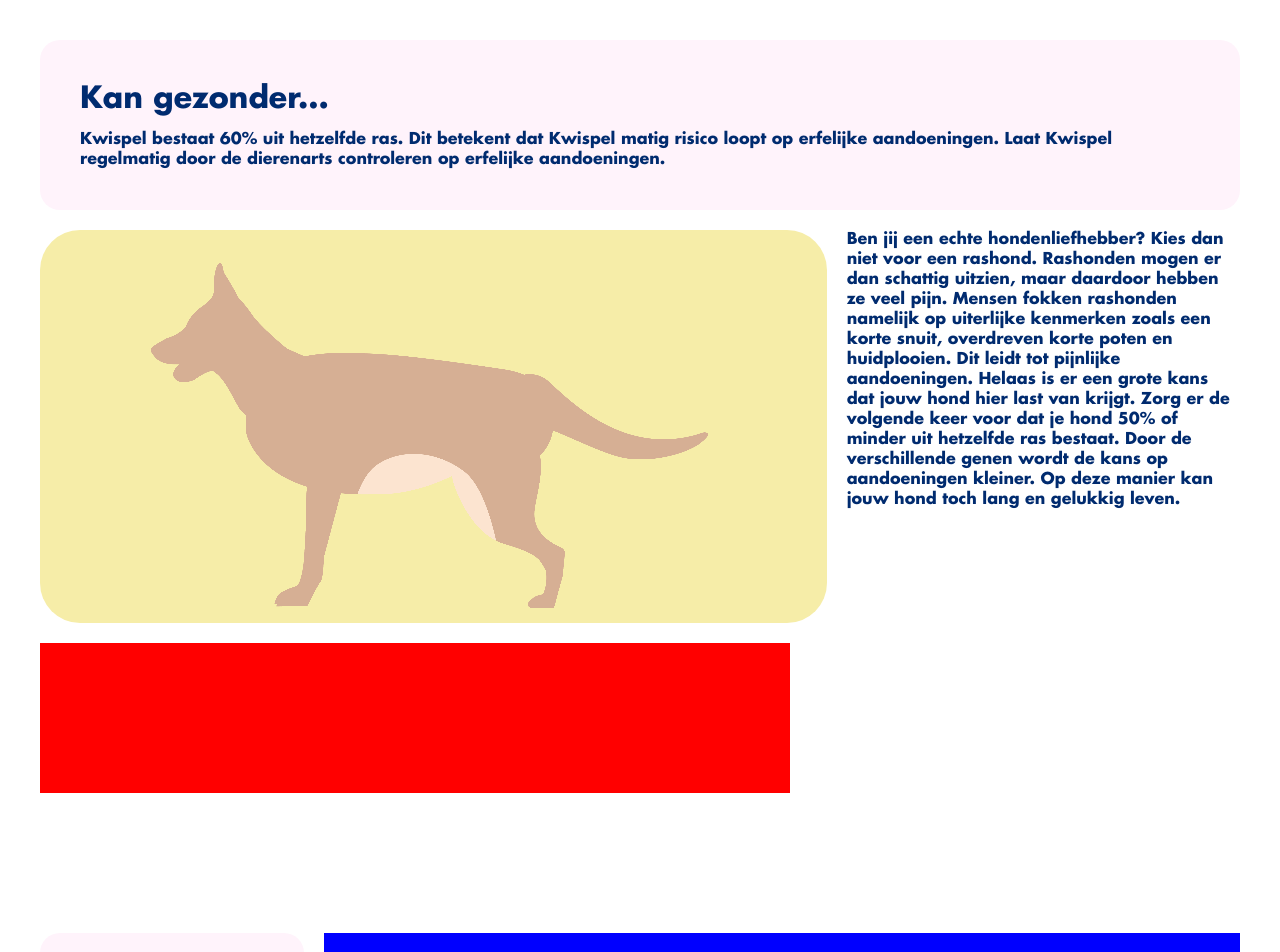
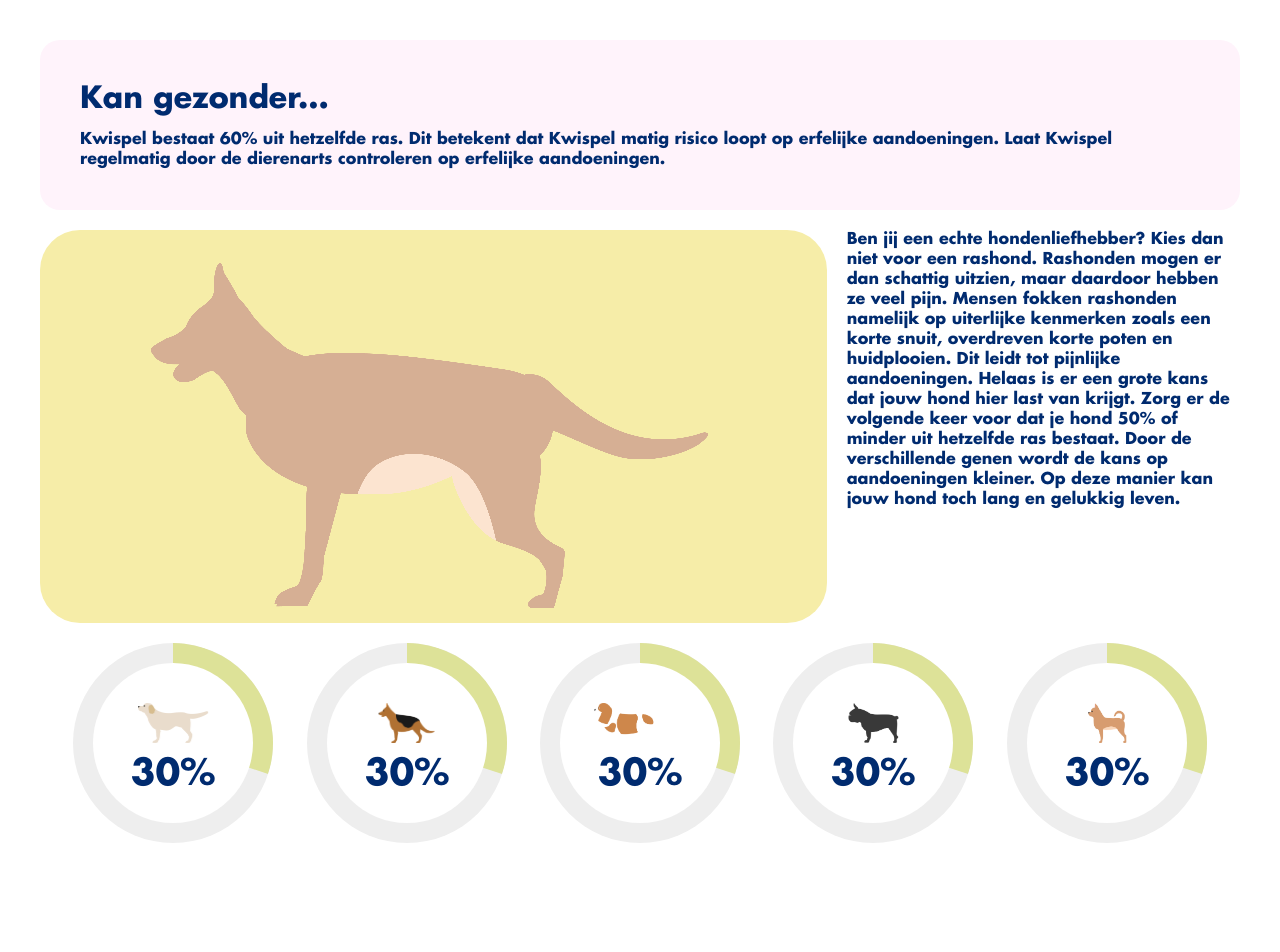
Before and after one commit to TSpierings/doorgefokte-hond, a React (Create React App) app: page /printout in a window 1280 px wide. Shown: the top 952 px of the page. Built offline with nearby package versions, Linux system fonts and the light colour scheme.

Commit message:
Add race circles

```diff
--- /dev/null
+++ b/src/components/printout/knob.scss
@@ -0,0 +1,72 @@
+.circular {
+    height: 100px;
+    width: 100px;
+    position: relative;
+    transform: scale(2);
+    margin: 50px;
+
+    .inner {
+        position: absolute;
+        z-index: 6;
+        top: 50%;
+        left: 50%;
+        height: 80px;
+        width: 80px;
+        margin: -40px 0 0 -40px;
+        background: #fff;
+        border-radius: 100%;
+    }
+
+    .number {
+        position: absolute;
+        top: 66%;
+        left: 50%;
+        transform: translate(-50%, -50%);
+        z-index: 10;
+        font-size: 18px;
+        font-weight: 500;
+        color: #002b6f;
+    }
+
+    .icon {
+        position: absolute;
+        top: 40%;
+        left: 50%;
+        height: 20px;
+        transform: translate(-50%, -50%);
+        z-index: 10;
+    }
+
+    .bar {
+        position: absolute;
+        height: 100%;
+        width: 100%;
+        background: #eee;
+        border-radius: 100%;
+        -webkit-border-radius: 100%;
+        clip: rect(0px, 100px, 100px, 50px);
+
+        .progress {
+            position: absolute;
+            height: 100%;
+            width: 100%;
+            border-radius: 100%;
+            -webkit-border-radius: 100%;
+            clip: rect(0px, 50px, 100px, 0px);
+            background: black;
+        }
+    }
+
+    .circle {
+        .right {
+            transform: rotate(180deg);
+            z-index: 3;
+        }
+
+        .left {
+            .progress {
+                z-index: 1;
+            }
+        }
+    }
+}
--- /dev/null
+++ b/src/components/printout/knob.tsx
@@ -0,0 +1,34 @@
+import * as React from 'react';
+import { furIcons } from '../../interfaces/furs';
+import './knob.scss';
+
+const healthColors = [
+  '#B1CD98', // 20
+  '#DDE298', // 40
+  '#F6EDA8', // 60
+  '#EACDA3', // 80
+  '#D68A7B', // 100
+];
+
+export function Knob({ percentage, type }: any) {
+  // const percentage = 100;
+
+  const left = Math.min(50, percentage);
+  const right = Math.max(0, percentage - 50);
+
+  const color = healthColors[Math.ceil((5 / 100) * percentage - 1)];
+
+  return <div className='circular'>
+    <div className='inner'></div>
+    <img className='icon' alt='' src={furIcons[type]} />
+    <div className='number'>{percentage}%</div>
+    <div className='circle'>
+      <div className='bar left'>
+        <div className='progress' style={{ transform: `rotate(${(180 / 50) * left}deg)`, backgroundColor: color }}></div>
+      </div>
+      <div className='bar right'>
+        <div className='progress' style={{ transform: `rotate(${(180 / 50) * right}deg)`, backgroundColor: color }}></div>
+      </div>
+    </div>
+  </div>
+}
--- a/src/components/printout/printout.scss
+++ b/src/components/printout/printout.scss
@@ -36,13 +36,8 @@
 
     .races {
         display: flex;
+        justify-content: space-evenly;
         margin-bottom: 100px;
-
-        div {
-            height: 150px;
-            width: 150px;
-            background-color: red;
-        }
     }
 
     .page2 {
--- a/src/components/printout/printout.tsx
+++ b/src/components/printout/printout.tsx
@@ -1,6 +1,6 @@
-
 import * as React from 'react';
 import { DogVisualization } from '../dog-visualization/dog-visualization';
+import { Knob } from './knob';
 import './printout.scss';
 
 interface PrintoutProps {
@@ -87,11 +87,11 @@ export class Printout extends React.Component<PrintoutProps, {}> {
         {this.getSecondaryText(health)}
       </div>
       <div className='races'>
-        <div />
-        <div />
-        <div />
-        <div />
-        <div />
+        <Knob percentage={30} type={0}/>
+        <Knob percentage={30} type={1}/>
+        <Knob percentage={30} type={2}/>
+        <Knob percentage={30} type={3}/>
+        <Knob percentage={30} type={4}/>
       </div>
 
       <div className='page2'>
```
